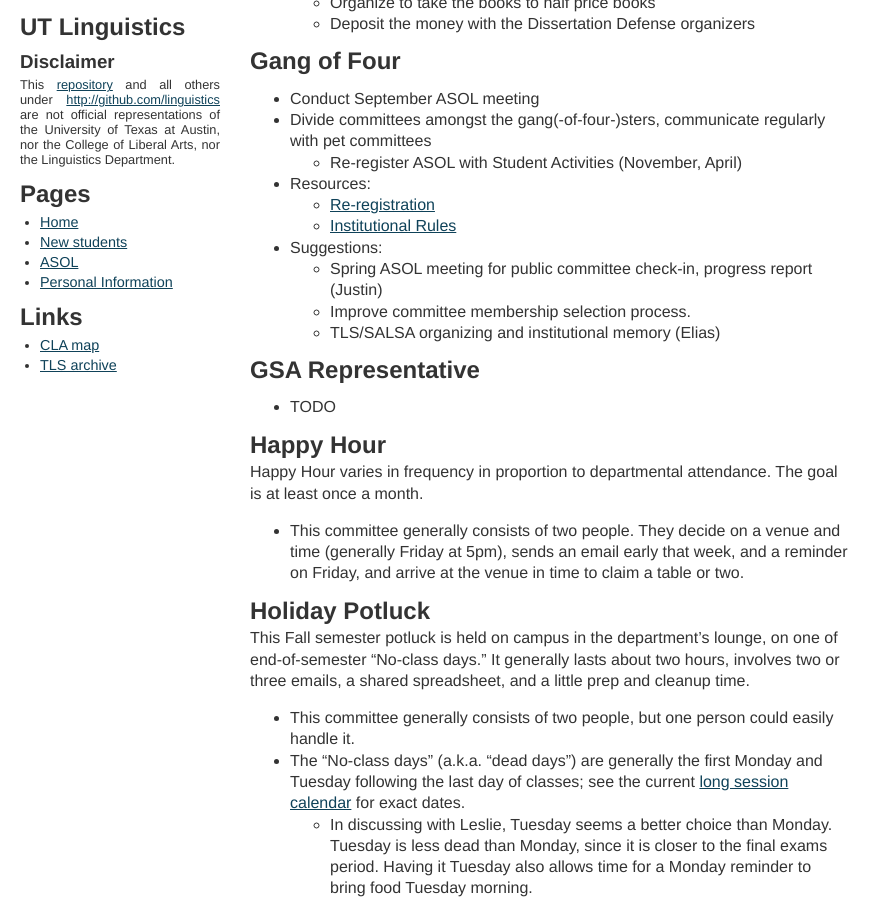
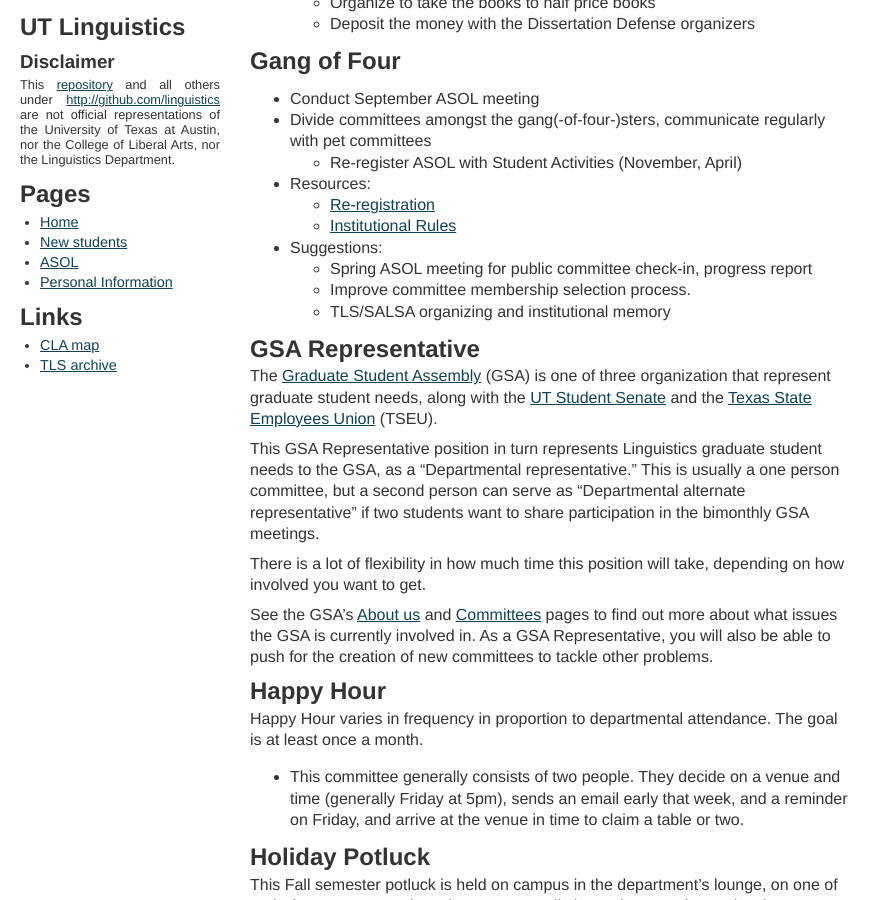
Before and after one commit to linguistics/linguistics.github.io, a Jekyll site: the page built from ASOL.md, in a window 1280 px wide and 900 px high, scrolled down 1605 px. Shown: the whole window, without its empty margins (0-891 px from the left). Built offline with Jekyll 4.4.1, drawn with Linux system fonts in a browser that asks for light colours.

Commit message:
Add short description of GSA Representative position

```diff
--- a/ASOL.md
+++ b/ASOL.md
@@ -81,14 +81,20 @@ You basically get a spreadsheet of the courses, send it to the ASOL mailing list
   - <a href="http://deanofstudents.utexas.edu/sa/reregsched.php">Re-registration </a>
   - <a href="http://deanofstudents.utexas.edu/sa/instrules.php">Institutional Rules</a>
 * Suggestions:
-  - Spring ASOL meeting for public committee check-in, progress report (Justin)
+  - Spring ASOL meeting for public committee check-in, progress report
   - Improve committee membership selection process.
-  - TLS/SALSA organizing and institutional memory (Elias)
+  - TLS/SALSA organizing and institutional memory
 
 
 ## GSA Representative
 
-* TODO
+The [Graduate Student Assembly](http://www.utexasgsa.org/) (GSA) is one of three organization that represent graduate student needs, along with the [UT Student Senate](http://utsenate.org/) and the [Texas State Employees Union](http://www.cwa-tseu.org/) (TSEU).
+
+This GSA Representative position in turn represents Linguistics graduate student needs to the GSA, as a "Departmental representative." This is usually a one person committee, but a second person can serve as "Departmental alternate representative" if two students want to share participation in the bimonthly GSA meetings.
+
+There is a lot of flexibility in how much time this position will take, depending on how involved you want to get.
+
+See the GSA's [About us](http://www.utexasgsa.org/about-us/) and [Committees](http://www.utexasgsa.org/committees/) pages to find out more about what issues the GSA is currently involved in. As a GSA Representative, you will also be able to push for the creation of new committees to tackle other problems.
 
 
 ## Happy Hour
```
